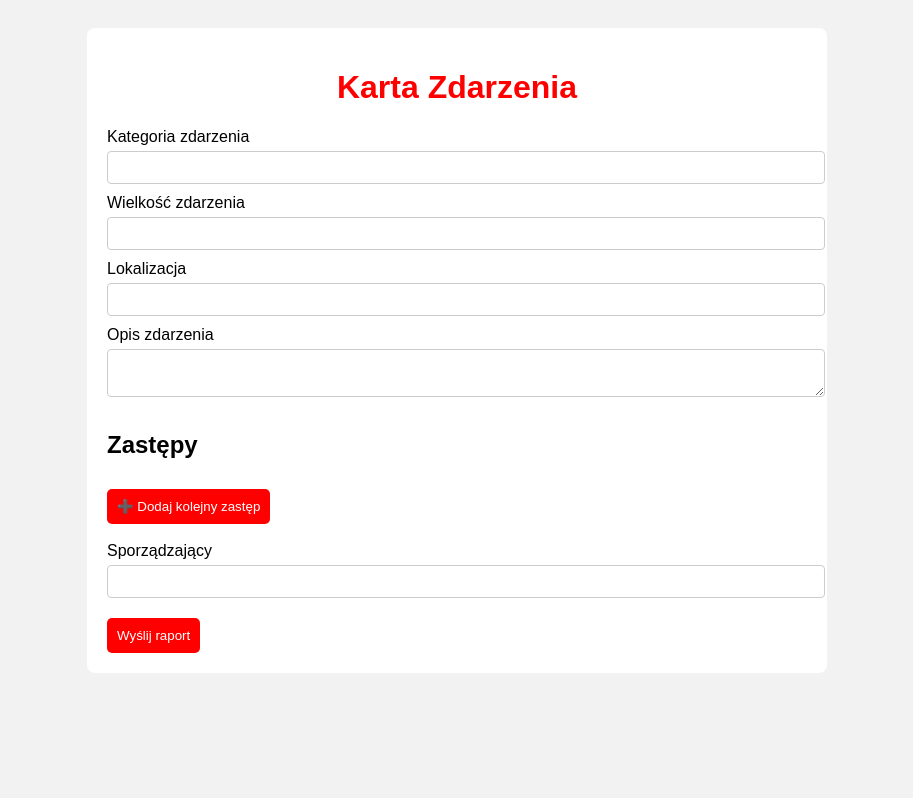
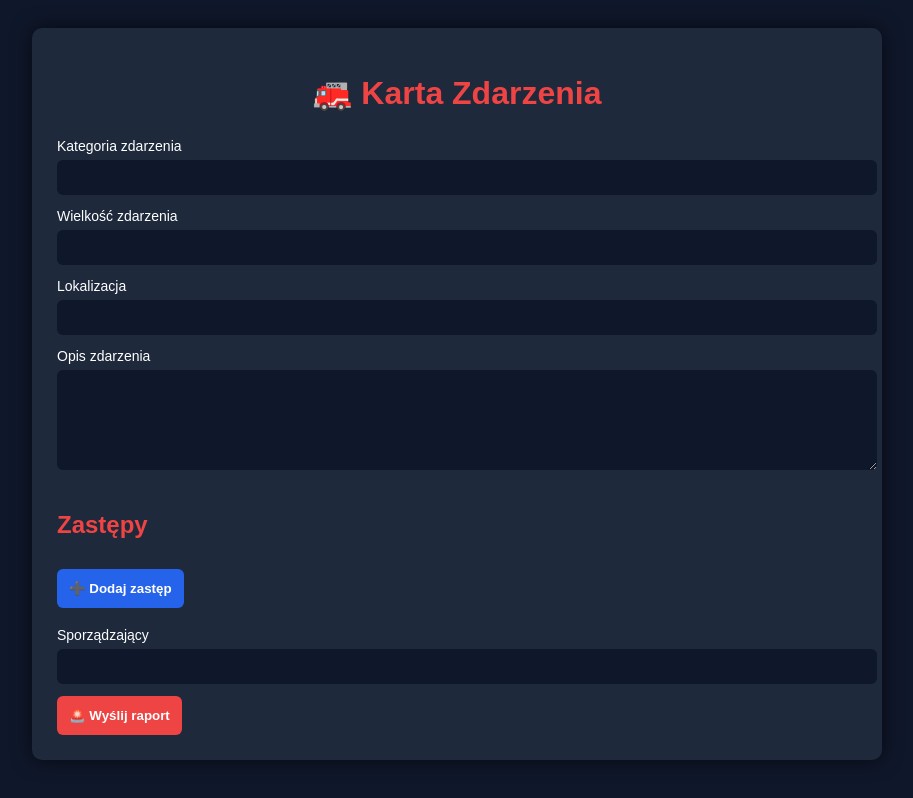
Before and after one commit to majes111/raporty-psp, a plain HTML site: page index.html in a window 1280 px wide. Shown: the whole page, without its empty margins (183-1096 px from the left). Drawn offline with Linux system fonts and the light colour scheme.

Commit message:
Update index.html

```diff
--- a/index.html
+++ b/index.html
@@ -8,46 +8,84 @@
 
 body{
 font-family: Arial;
-background:#f2f2f2;
+background:#0f172a;
 padding:20px;
+color:white;
 }
 
 .container{
-max-width:700px;
+max-width:800px;
 margin:auto;
-background:white;
-padding:20px;
-border-radius:8px;
+background:#1e293b;
+padding:25px;
+border-radius:10px;
+box-shadow:0 0 20px rgba(0,0,0,0.6);
 }
 
 h1{
 text-align:center;
-color:red;
+color:#ef4444;
+margin-bottom:25px;
+}
+
+h2{
+color:#ef4444;
+margin-top:25px;
+}
+
+h3{
+margin-top:0;
+color:#f87171;
+}
+
+label{
+font-size:14px;
 }
 
 input,textarea{
 width:100%;
-padding:8px;
+padding:10px;
 margin-top:5px;
-margin-bottom:10px;
-border:1px solid #ccc;
-border-radius:4px;
+margin-bottom:12px;
+border:none;
+border-radius:6px;
+background:#0f172a;
+color:white;
+}
+
+textarea{
+min-height:80px;
 }
 
 button{
-background:red;
+background:#ef4444;
 color:white;
 border:none;
-padding:10px;
-border-radius:5px;
+padding:12px;
+border-radius:6px;
 cursor:pointer;
+font-weight:bold;
+}
+
+button:hover{
+background:#dc2626;
+}
+
+.add{
 margin-top:10px;
+background:#2563eb;
+}
+
+.add:hover{
+background:#1d4ed8;
 }
 
 .zastep{
-border:1px solid #ddd;
-padding:10px;
+border:1px solid #334155;
+padding:15px;
 margin-top:15px;
+border-radius:8px;
+background:#0f172a;
 }
 
 </style>
@@ -57,7 +95,7 @@ margin-top:15px;
 
 <div class="container">
 
-<h1>Karta Zdarzenia</h1>
+<h1>🚒 Karta Zdarzenia</h1>
 
 <form id="form">
 
@@ -77,14 +115,14 @@ margin-top:15px;
 
 <div id="zastepy"></div>
 
-<button type="button" onclick="dodajZastep()">➕ Dodaj kolejny zastęp</button>
+<button type="button" class="add" onclick="dodajZastep()">➕ Dodaj zastęp</button>
 
 <br><br>
 
 <label>Sporządzający</label>
 <input id="autor">
 
-<button type="submit">Wyślij raport</button>
+<button type="submit">🚨 Wyślij raport</button>
 
 </form>
 
@@ -92,7 +130,7 @@ margin-top:15px;
 
 <script>
 
-const webhook = "https://discordapp.com/api/webhooks/1479477217150111795/piurRswAo5CTd43UoWknCZlvVlSpoNG4ZHp4DVVkOHoTY9lE3-GQqqh1gvUfrR2dhdHJ"
+const webhook = "TU_WKLEJ_WEBHOOK"
 
 let licznik = 0
 
@@ -139,22 +177,22 @@ e.preventDefault()
 let fields = []
 
 fields.push({
-name:"Kategoria",
+name:"🚨 Kategoria",
 value:document.getElementById("kategoria").value || "-"
 })
 
 fields.push({
-name:"Wielkość",
+name:"📊 Wielkość",
 value:document.getElementById("wielkosc").value || "-"
 })
 
 fields.push({
-name:"Lokalizacja",
+name:"📍 Lokalizacja",
 value:document.getElementById("lokalizacja").value || "-"
 })
 
 fields.push({
-name:"Opis",
+name:"📝 Opis",
 value:document.getElementById("opis").value || "-"
 })
 
@@ -185,13 +223,13 @@ Pomocnik R2: ${pr2}`
 })
 
 fields.push({
-name:"Sporządzający",
+name:"👨‍🚒 Sporządzający",
 value:document.getElementById("autor").value || "-"
 })
 
 const embed = {
-title:"🚨 Nowe Zdarzenie",
-color:16711680,
+title:"🚨 RAPORT ZDARZENIA",
+color:15158332,
 fields:fields,
 timestamp:new Date()
 }
```
